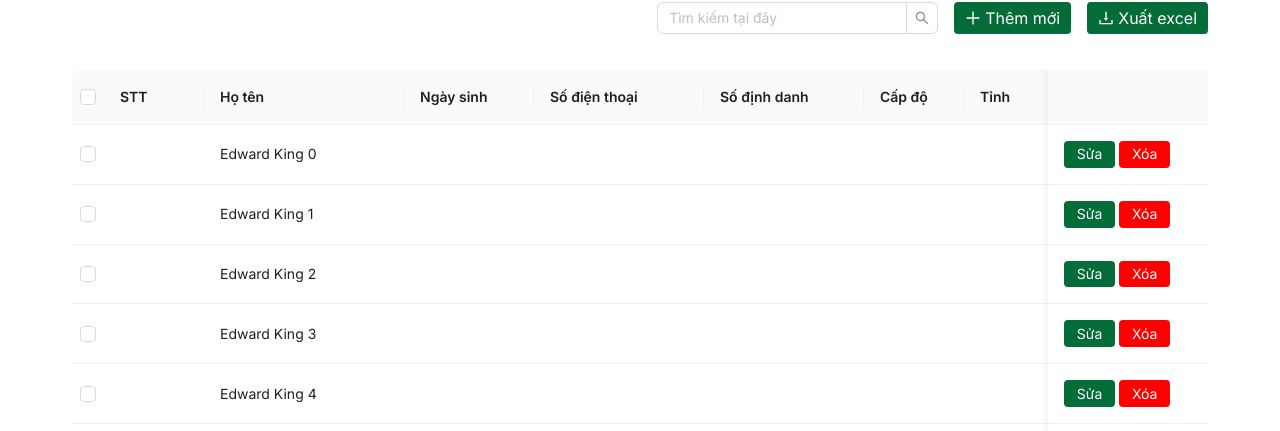
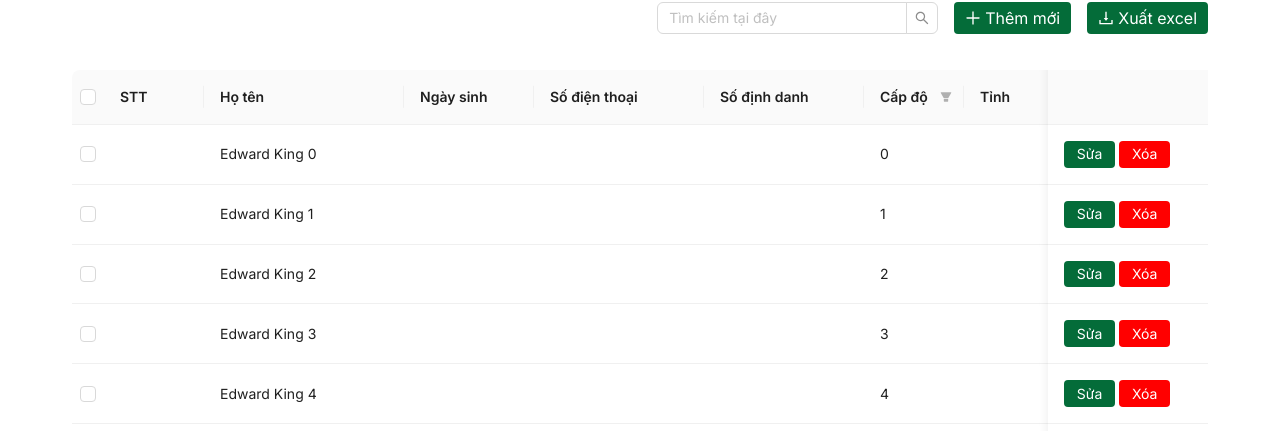
Before and after one commit to kimthanhdung230601/managerVTCTVN, a React (Create React App) app: page /Admin0 in a window 1280 px wide. Shown: the part 369-800 px from the top of the page. Built offline with nearby package versions, Linux system fonts and the light colour scheme.

Commit message:
update until

```diff
--- a/src/pages/Admin0/managerMember.tsx
+++ b/src/pages/Admin0/managerMember.tsx
@@ -6,8 +6,9 @@ import {
 } from "@ant-design/icons";
 import type { SearchProps } from "antd/es/input";
 import { Input, Table, Button, TableProps } from "antd";
-import { admin } from "../../until/until";
 import styles from "./styles.module.scss";
+import { level,managerf1 } from "../../until/until";
+
 import type { ColumnsType } from "antd/es/table";
 import type { FilterValue } from "antd/es/table/interface";
 
@@ -22,6 +23,7 @@ interface DataType {
   note: string;
   state: string;
   achie: string;
+  level:string
 }
 const columns: ColumnsType<DataType> = [
   {
@@ -57,6 +59,8 @@ const columns: ColumnsType<DataType> = [
     title: "Cấp độ",
     dataIndex: "level",
     width:100,
+    filters: level.map((value:any) => ({ text: `${value}`, value })),
+    onFilter: (value: any, rec) => rec.level.indexOf(value) === 0,
   },
   {
     title: "Tỉnh",
@@ -67,20 +71,7 @@ const columns: ColumnsType<DataType> = [
     title: "Đơn vị quản lý F1",
     dataIndex: "f1",
     width:300,
-    filters: [
-      {
-        text: "JohnJohnyy",
-        value: "Nguyen Van A",
-      },
-      {
-        text: "Nguyễn Minh Châu",
-        value: "Nguyen Van B",
-      },
-      {
-        text: "Nguyen Van A",
-        value: "Nguyen Van C",
-      },
-    ],
+    filters: managerf1.map((value:any)=>({text:`${value}`,value})),
     onFilter: (value: any, rec) => rec.f1.indexOf(value) === 0,
   },
   {
@@ -186,6 +177,7 @@ for (let i = 0; i < 46; i++) {
     state: `trạng thái`,
     note: `note content ${i}`,
     achie: `giải thưởng ${i}`,
+    level:`${i}`,
   });
 }
 const ManagerMember = () => {
--- a/src/until/until.tsx
+++ b/src/until/until.tsx
@@ -1 +1,3 @@
 export const admin =["Nguyễn Văn A"];
+export const level:any = [1,2,3,4,5,6,7,8,9,10,11,12,13,14,15,16,17,18,19,20,21];
+export const managerf1:any = ["Liên đoàn võ thuật tỉnh","Hội võ thuật","Trung tâm huấn luyện tt","Sở VHTTDL"]
```
